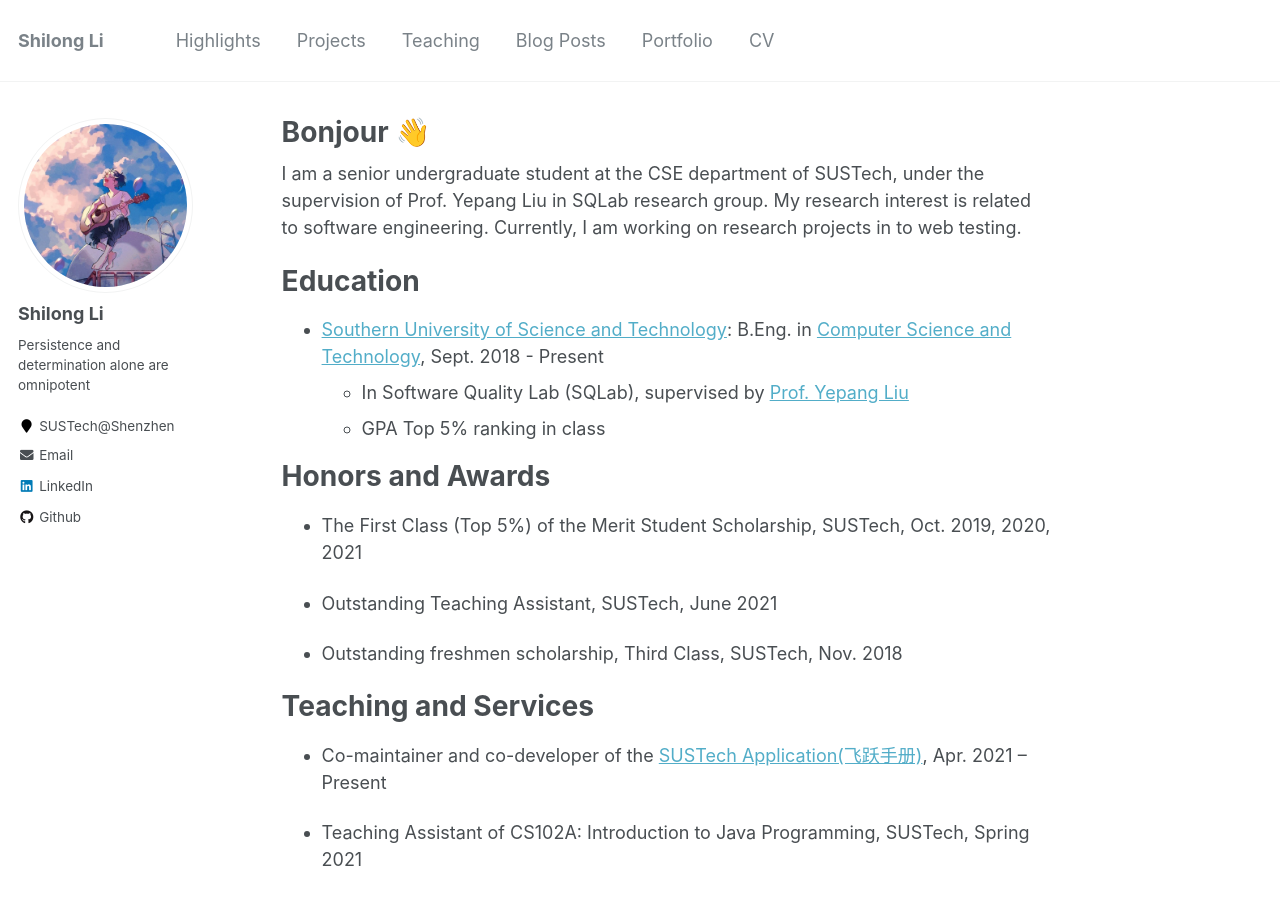
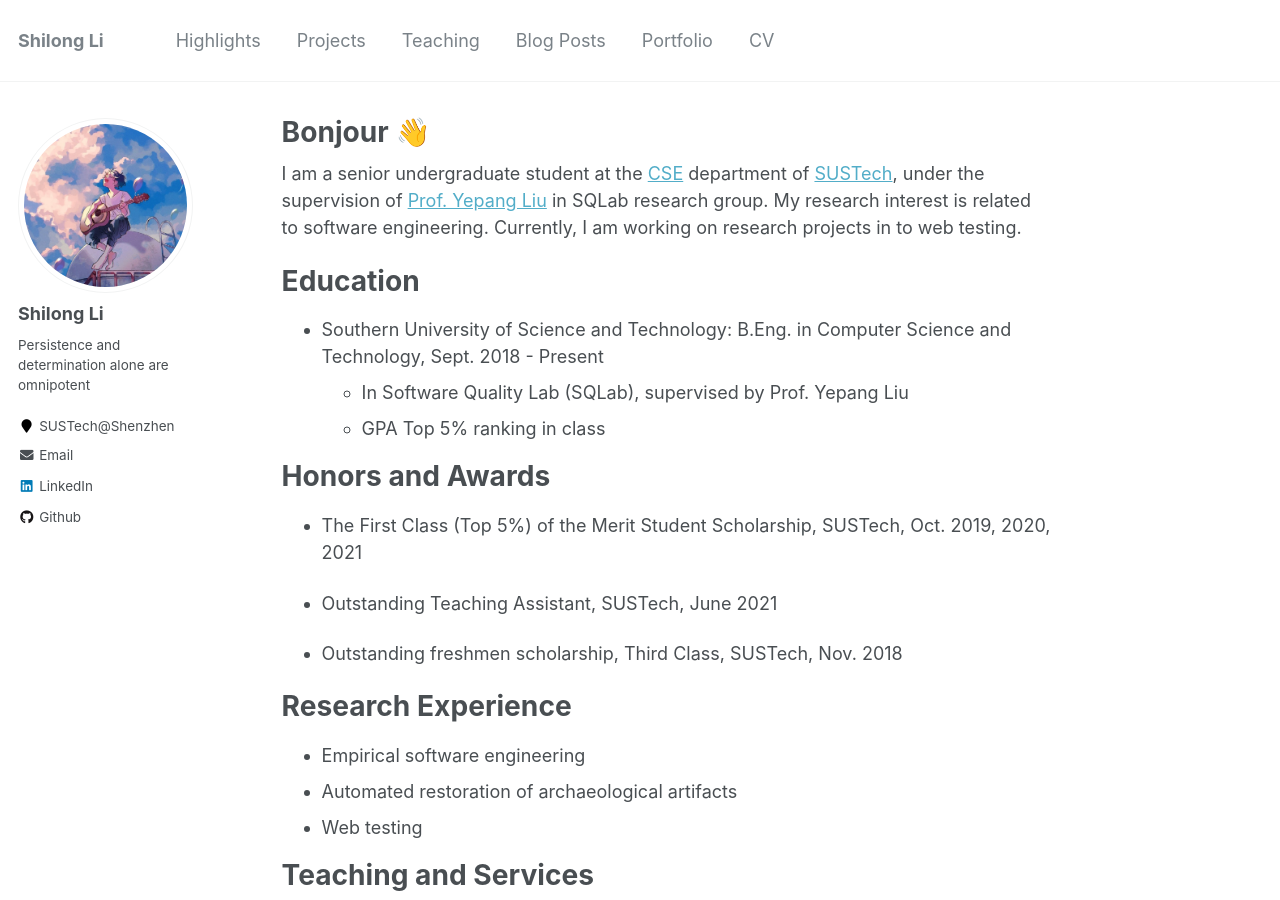
Before and after one commit to lethal233/lethal233.github.io, a Jekyll site: the page built from _pages/about.md, in a window 1280 px wide and 900 px high. Built offline with Jekyll 4.4.1, drawn with Linux system fonts in a browser that asks for light colours.

Commit message:
[add] about

```diff
--- a/_pages/about.md
+++ b/_pages/about.md
@@ -8,12 +8,12 @@
   - /about.html
 ---
 
-I am a senior undergraduate student at the CSE department of SUSTech, under the supervision of Prof. Yepang Liu in SQLab research group. My research interest is related to software engineering. Currently, I am working on research projects in to web testing.
+I am a senior undergraduate student at the [CSE](http://cse.sustech.edu.cn) department of [SUSTech](https://www.sustech.edu.cn), under the supervision of [Prof. Yepang Liu](https://yepangliu.github.io) in SQLab research group. My research interest is related to software engineering. Currently, I am working on research projects in to web testing.
 
 # Education
 
-- [Southern University of Science and Technology](https://www.sustech.edu.cn): B.Eng. in [Computer Science and Technology](http://cse.sustech.edu.cn), Sept. 2018 - Present
-  - In Software Quality Lab (SQLab), supervised by [Prof. Yepang Liu](https://yepangliu.github.io)
+- Southern University of Science and Technology: B.Eng. in Computer Science and Technology, Sept. 2018 - Present
+  - In Software Quality Lab (SQLab), supervised by Prof. Yepang Liu
   - GPA Top 5% ranking in class
 
 # Honors and Awards
@@ -23,6 +23,12 @@
 - Outstanding Teaching Assistant, SUSTech, June 2021
 
 - Outstanding freshmen scholarship, Third Class, SUSTech, Nov. 2018
+
+# Research Experience
+
+- Empirical software engineering
+- Automated restoration of archaeological artifacts
+- Web testing
 
 # Teaching and Services
 
```
